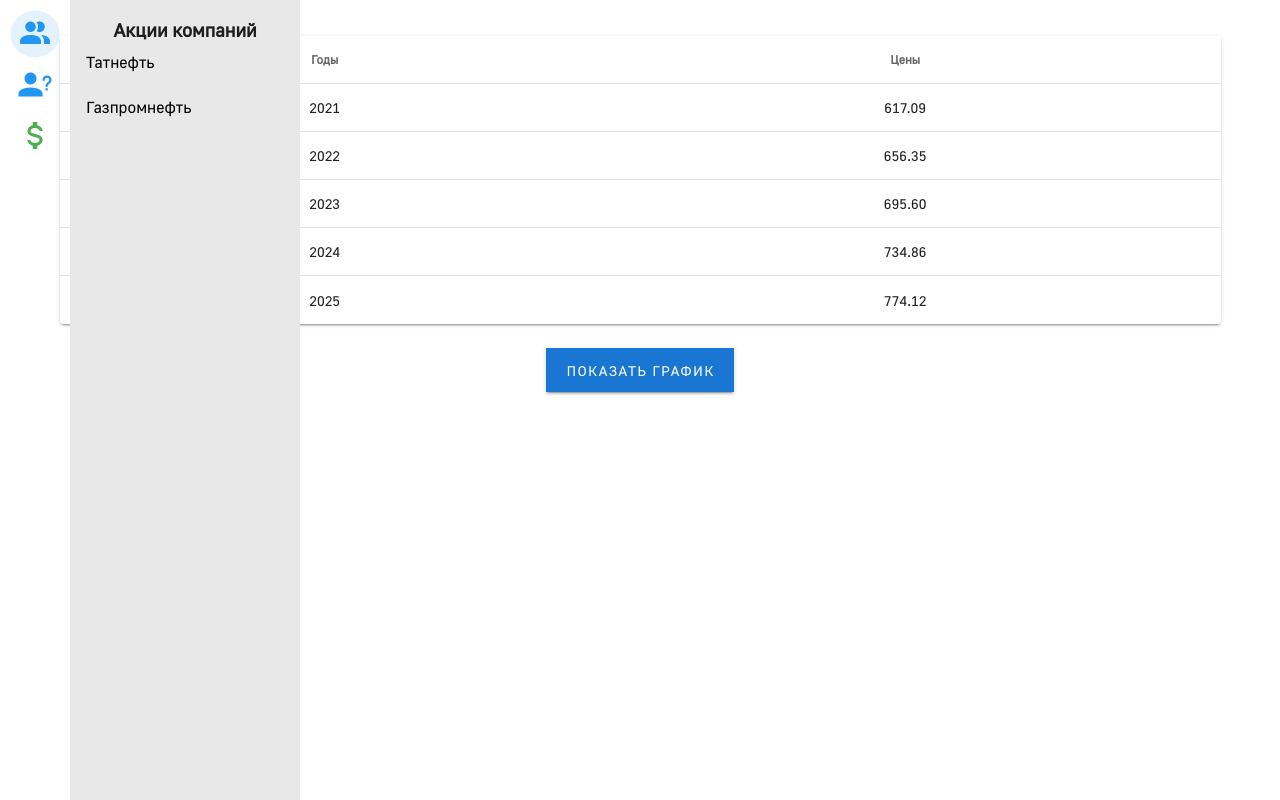
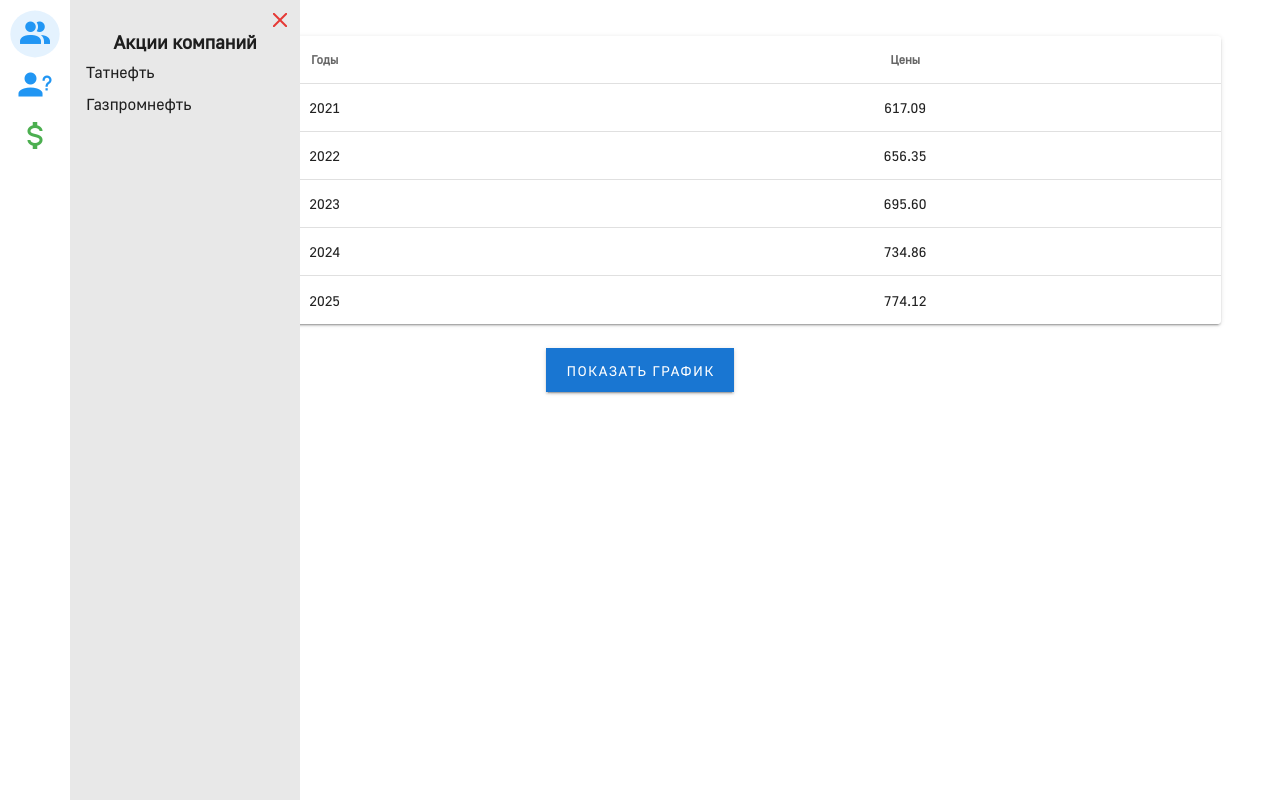
Before and after one commit to Space-Around/fluger, a Vue app in the folder frontend/: page /company in a window 1280 px wide. Both pictures are taken after a click on the button 35 px from the left and 34 px from the top of the page. Built offline with nearby package versions, Linux system fonts and the light colour scheme; what vue-apexcharts would draw is missing.

Commit message:
adds some nice transitions and a close icon to the menu

```diff
--- a/frontend/src/App.vue
+++ b/frontend/src/App.vue
@@ -10,7 +10,7 @@
 </template>
 
 <script>
-import appMenu from "./components/Menu.vue"
+import appMenu from "./components/menu/Menu.vue"
 
 export default {
   name: 'App',
@@ -39,4 +39,7 @@
     font-weight: 100;
     font-style: normal;
   }
+  .pointer {
+    cursor: pointer;
+  }
 </style>
--- a/frontend/src/components/Chart.vue
+++ b/frontend/src/components/Chart.vue
@@ -62,6 +62,6 @@
 
 <style lang="scss" scoped>
 .chart {
-  width: 80%;
+  width: 90%;
 }
 </style>
--- a/frontend/src/components/Menu.vue
+++ b/frontend/src/components/menu/Menu.vue
@@ -47,13 +47,20 @@
         <span>Компании</span>
       </v-tooltip>
     </div>
+    <transition name="fade">
       <div v-if="showMenu" class="d-flex menu-right pa-4">
-      <h3>Акции компаний</h3>
+        <v-icon
+          color="red darken-1"
+          class="close"
+          @click="showMenu = false"
+        >mdi-window-close</v-icon>
+        <h3 class="text-center mt-3">Акции компаний</h3>
         <ul class="d-flex list">
-        <li @click="goTo('company')" class="link">Татнефть</li>
-        <li @click="goTo('company')" class="link">Газпромнефть</li>
+          <li @click="goTo('company')" class="link py-1 pointer">Татнефть</li>
+          <li @click="goTo('company')" class="link py-1 pointer">Газпромнефть</li>
         </ul>
       </div>
+    </transition>
   </div>
 </template>
 
@@ -82,40 +89,42 @@
   top: 0;
   left: 0;
   z-index: 1000;
-  flex-direction: columns;
   height: 100vh;
+  .menu-left {
+    background-color: white;
+    flex-direction: column;
+    width: 70px;
+    gap: 15px;
+
+    position: relative;
+    z-index: 1200;
+  }
+  .menu-right {
+    flex-direction: column;
+    position: relative;
+    z-index: 1100;
+    background-color: #e8e8e8;
+    width: 230px;
+    overflow-y: auto;
+
+    transition: transform 0.3s, opacity 0.3s;
+    .close {
+      position: absolute;
+      top: 8px;
+      right: 8px;
+
     }
     .list {
       padding-left: 0;
-}
-.menu-left {
-  flex-direction: column;
-  width: 70px;
-}
-.menu-left-icon {
-  margin-bottom: 15px;
-}
-.menu-right {
-  background-color: #e8e8e8;
-  flex-direction: column;
-  width: 230px;
-  overflow-y: auto;
-}
-.menu-right h3 {
-  text-align: center;
-}
-.menu-right ul {
       flex-direction: column;
       list-style: none;
       width: 100%;
     }
-.link {
-  display: flex;
-  align-items: center;
-  color: black;
-  text-decoration: none;
-  width: 100%;
-  height: 35px;
-  margin-bottom: 10px;
+  }
+}
+
+.fade-enter, .fade-leave-to {
+  opacity: 0;
+  transform: translateX(-20px);
 }
 </style>
```
Also changed, not shown: frontend/src/components/Fade.vue (added, +20 -0 lines), frontend/src/components/menu/Companies.vue (added). Lines whose indentation alone changed are shown as unchanged.
